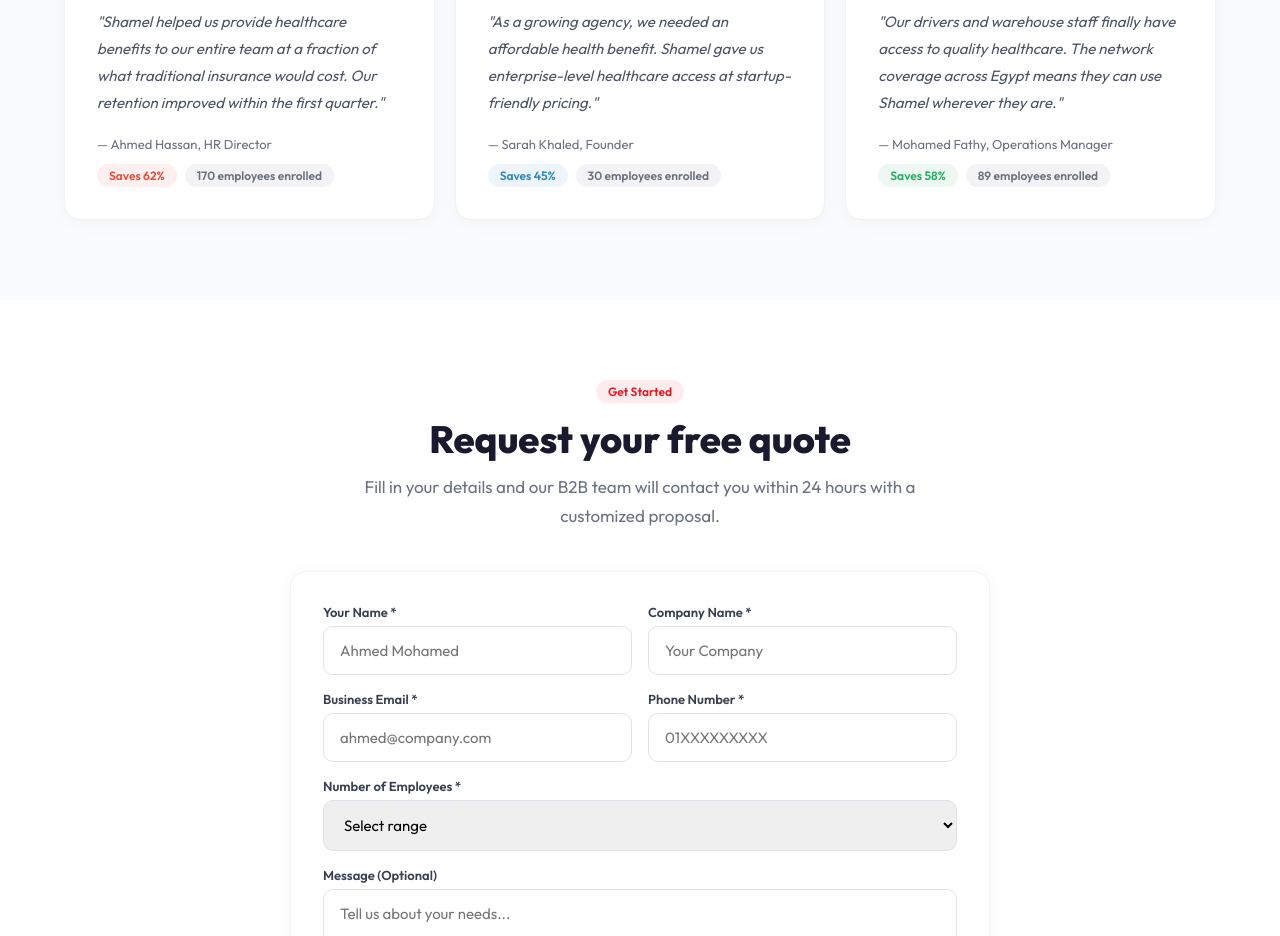
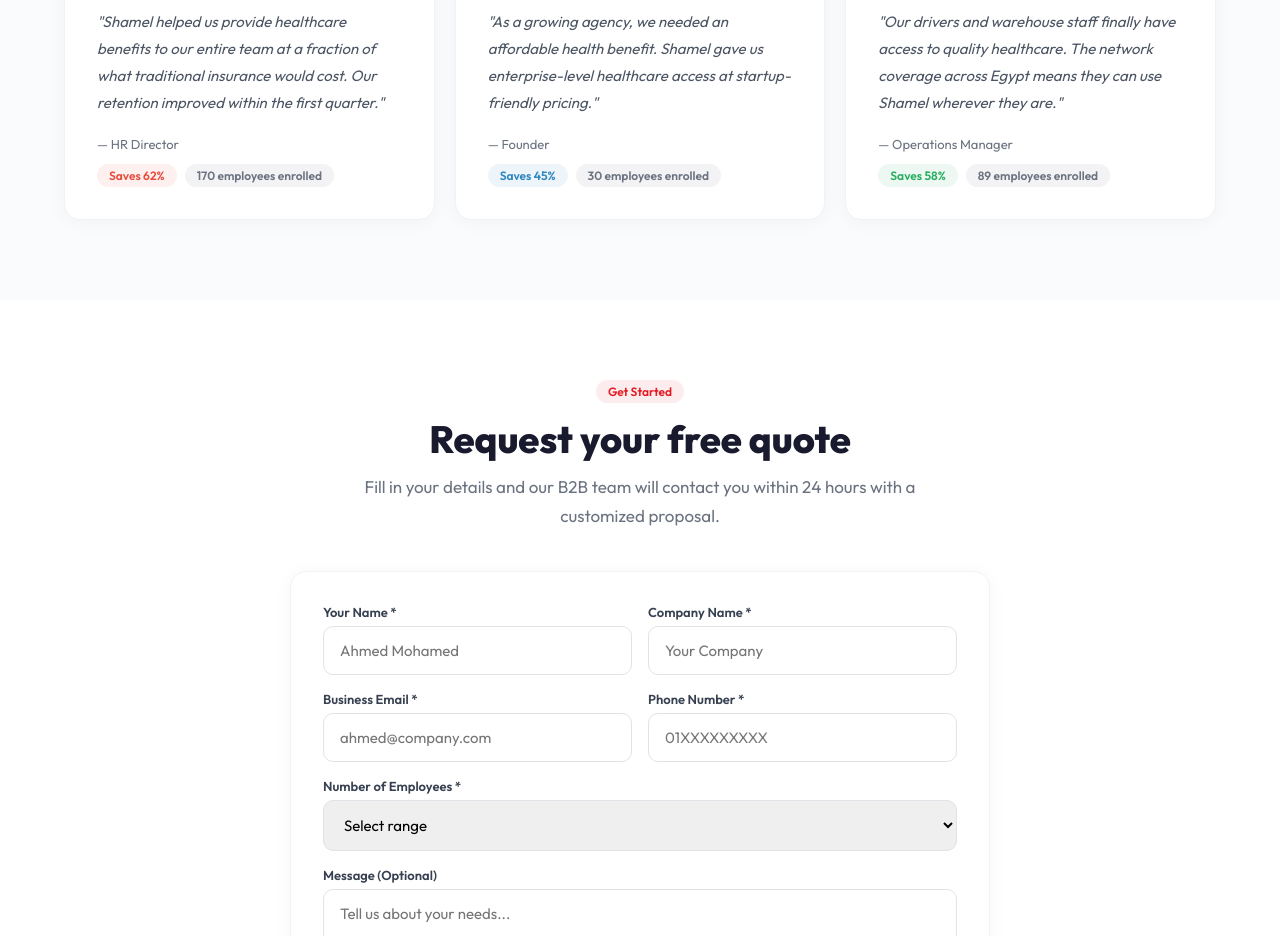
Before and after one commit to joenakhla/shamel-b2b, a React (Vite) app: page / in a window 1280 px wide. Shown: the part 3840-4776 px from the top of the page. Built offline with nearby package versions, Linux system fonts and the light colour scheme.

Commit message:
Update ShamelB2B.jsx
Removed Names from Testemonials

```diff
--- a/src/ShamelB2B.jsx
+++ b/src/ShamelB2B.jsx
@@ -46,11 +46,11 @@
     caseSub: "Real results from real companies using Shamel for their teams.",
     caseSaves: "Saves",
     cs1q: "Shamel helped us provide healthcare benefits to our entire team at a fraction of what traditional insurance would cost. Our retention improved within the first quarter.",
-    cs1p: "Ahmed Hassan, HR Director", cs1s: "170 employees enrolled", cs1ind: "Real Estate",
+    cs1p: "HR Director", cs1s: "170 employees enrolled", cs1ind: "Real Estate",
     cs2q: "As a growing agency, we needed an affordable health benefit. Shamel gave us enterprise-level healthcare access at startup-friendly pricing.",
-    cs2p: "Sarah Khaled, Founder", cs2s: "30 employees enrolled", cs2ind: "Digital Marketing",
+    cs2p: "Founder", cs2s: "30 employees enrolled", cs2ind: "Digital Marketing",
     cs3q: "Our drivers and warehouse staff finally have access to quality healthcare. The network coverage across Egypt means they can use Shamel wherever they are.",
-    cs3p: "Mohamed Fathy, Operations Manager", cs3s: "89 employees enrolled", cs3ind: "Logistics",
+    cs3p: "Operations Manager", cs3s: "89 employees enrolled", cs3ind: "Logistics",
     // Form
     formTag: "Get Started", formTitle: "Request your free quote",
     formSub: "Fill in your details and our B2B team will contact you within 24 hours with a customized proposal.",
```
